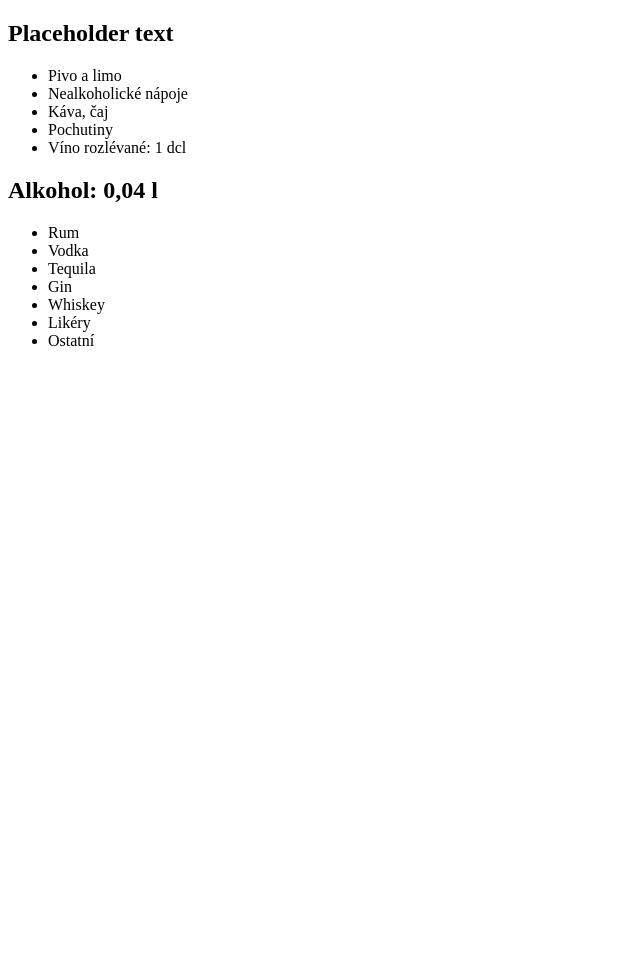
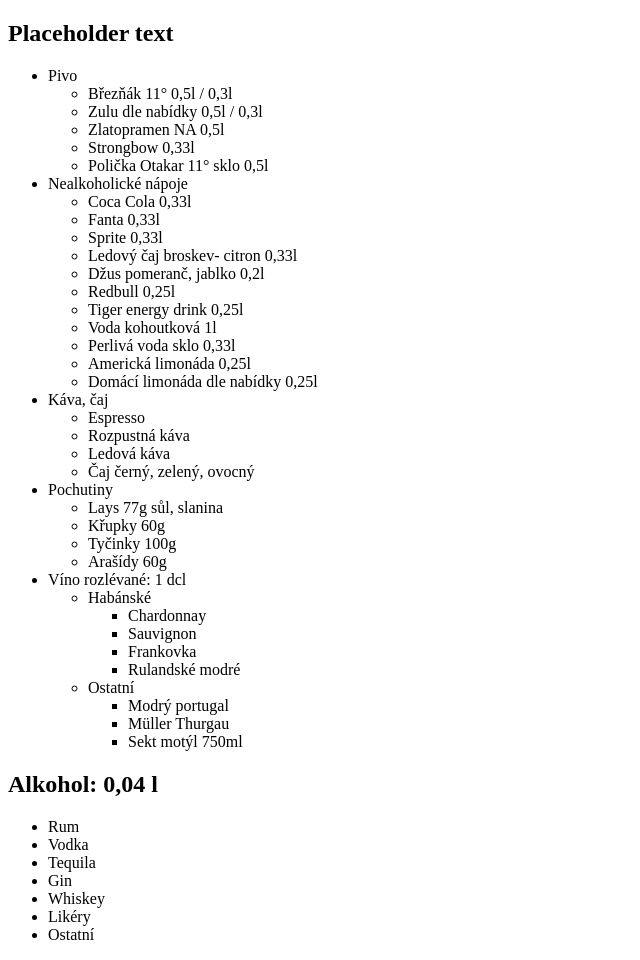
Before and after one commit to icycoba/icycoba.github.io, a Jekyll site: the page nabidka.html, which Jekyll copies as it is, in a window 1280 px wide. Shown: the whole page, without its empty margins (0-640 px from the left). Built offline with Jekyll 4.4.1, drawn with Linux system fonts in a browser that asks for light colours; before the commit the page ends 900 px from its top, so only the background shows below that.

Commit message:
Added lots of stuff into the lists

```diff
--- a/nabidka.html
+++ b/nabidka.html
@@ -10,11 +10,58 @@
   <body>
     <h2>Placeholder text</h2>
     <ul>
-      <li>Pivo a limo</li>
+      <li>Pivo</li>
+        <ul>
+          <li>Březňák 11° 0,5l / 0,3l</li>
+          <li>Zulu dle nabídky 0,5l / 0,3l</li>
+          <li>Zlatopramen NA 0,5l</li>
+          <li>Strongbow 0,33l</li>
+          <li>Polička Otakar 11° sklo 0,5l</li>
+        </ul>
       <li>Nealkoholické nápoje</li>
+        <ul>
+          <li>Coca Cola 0,33l</li>
+          <li>Fanta 0,33l</li>
+          <li>Sprite 0,33l</li>
+          <li>Ledový čaj broskev- citron 0,33l</li>
+          <li>Džus pomeranč, jablko 0,2l</li>
+          <li>Redbull 0,25l</li>
+          <li>Tiger energy drink 0,25l</li>
+          <li>Voda kohoutková 1l</li>
+          <li>Perlivá voda sklo 0,33l</li>
+          <li>Americká limonáda 0,25l</li>
+          <li>Domácí limonáda dle nabídky 0,25l</li>
+        </ul>
       <li>Káva, čaj</li>
+        <ul>
+          <li>Espresso</li>
+          <li>Rozpustná káva</li>
+          <li>Ledová káva</li>
+          <li>Čaj černý, zelený, ovocný</li>
+        </ul>
       <li>Pochutiny</li>
+        <ul>
+          <li>Lays 77g sůl, slanina</li>
+          <li>Křupky 60g</li>
+          <li>Tyčinky 100g</li>
+          <li>Arašídy 60g</li>
+        </ul>
       <li>Víno rozlévané: 1 dcl</li>
+        <ul>
+          <li>Habánské</li>
+            <ul>
+              <li>Chardonnay</li>
+              <li>Sauvignon</li>
+              <li>Frankovka</li>
+              <li>Rulandské modré</li>
+            </ul>
+          <li>Ostatní</li>
+            <ul>
+              <li>Modrý portugal</li>
+              <li>Müller Thurgau</li>
+              <li>Sekt motýl 750ml</li>
+            </ul>
+        </ul>
     </ul>
     <h2>Alkohol: 0,04 l</h2>
     <ul>
```
